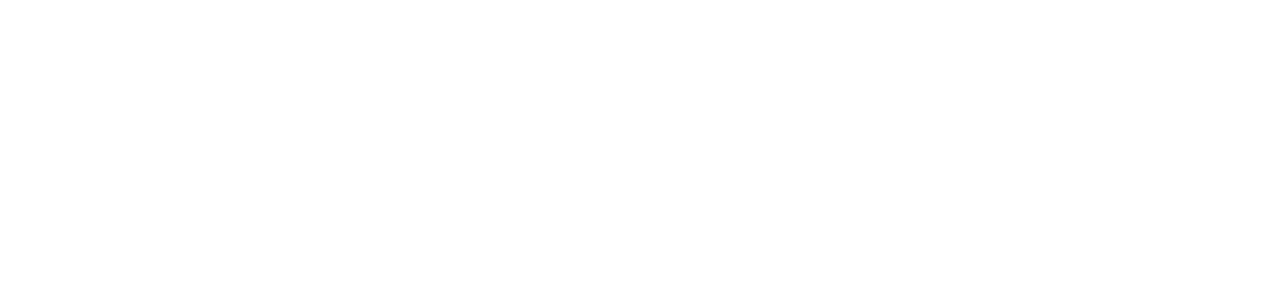
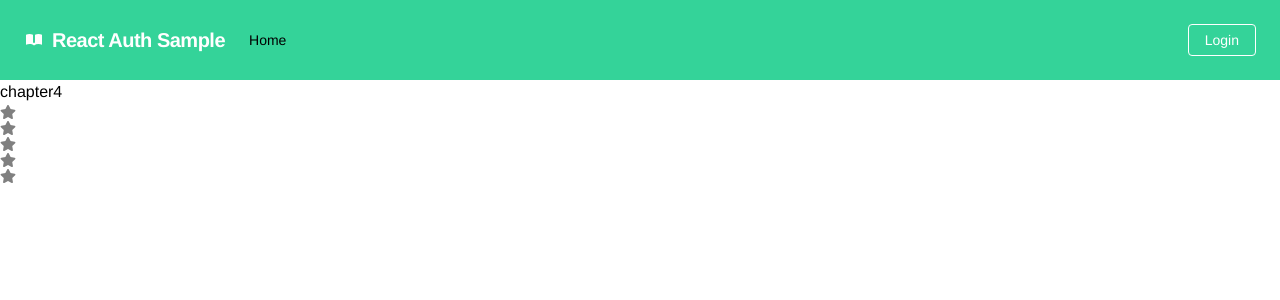
Before and after one commit to KokiIijima24/redux-auth-sample, a React (Create React App) app: page /chapter4 in a window 1280 px wide. Shown: the top 300 px of the page. Built offline with nearby package versions, Linux system fonts and the light colour scheme.

Commit message:
[add]star component

```diff
--- a/package.json
+++ b/package.json
@@ -10,6 +10,7 @@
     "axios": "^0.21.3",
     "react": "16.12.0",
     "react-dom": "16.12.0",
+    "react-icons": "^4.3.1",
     "react-markdown": "^7.1.0",
     "react-redux": "7.1.3",
     "react-router-dom": "5.1.2",
--- a/src/App.js
+++ b/src/App.js
@@ -15,6 +15,7 @@
 import LoginLayout from './Layout/LoginLayout'
 import MainLayout from './Layout/MainLayout'
 import Chapter3 from './Pages/Chapter3'
+import Chapter4 from './Pages/Chapter4'
 
 
 
@@ -28,6 +29,7 @@
             <GuestRoute path='/login' layout={LoginLayout} component={Login} />
             <PrivateRoute path='/mypage' layout={MainLayout} component={MyPage} />
             <GuestRoute path='/chapter3' layout={MainLayout} component={Chapter3} />
+            <GuestRoute path='/chapter4' layout={MainLayout} component={Chapter4} />
           </Switch>
         </BrowserRouter>
       </PersistGate>
--- /dev/null
+++ b/src/Pages/Chapter4.js
@@ -0,0 +1,18 @@
+import React from 'react'
+import {FaStar} from 'react-icons/fa'
+
+const Star = ({ selected = false}) => (
+  <FaStar color={selected ? "red" : "grey"} />
+);
+
+function Chapter4({totalStars = 5}) {
+
+  return (
+    <div>
+      chapter4
+      {[...Array(totalStars)].map((_, i) => <Star key={i} />)}
+    </div>
+  )
+}
+
+export default Chapter4
--- a/src/components/HeaderMenu.js
+++ b/src/components/HeaderMenu.js
@@ -72,6 +72,12 @@
             >
               chapter3
             </Link>
+            <Link
+              to='/chapter4'
+              className='block mt-4 lg:inline-block lg:mt-0 text-teal-200 hover:text-white mr-4'
+            >
+              chapter4
+            </Link>
           </div>
           <div>
             <button
```
Also changed, not shown: 2 other files (tests, documents, lock files or other folders).
